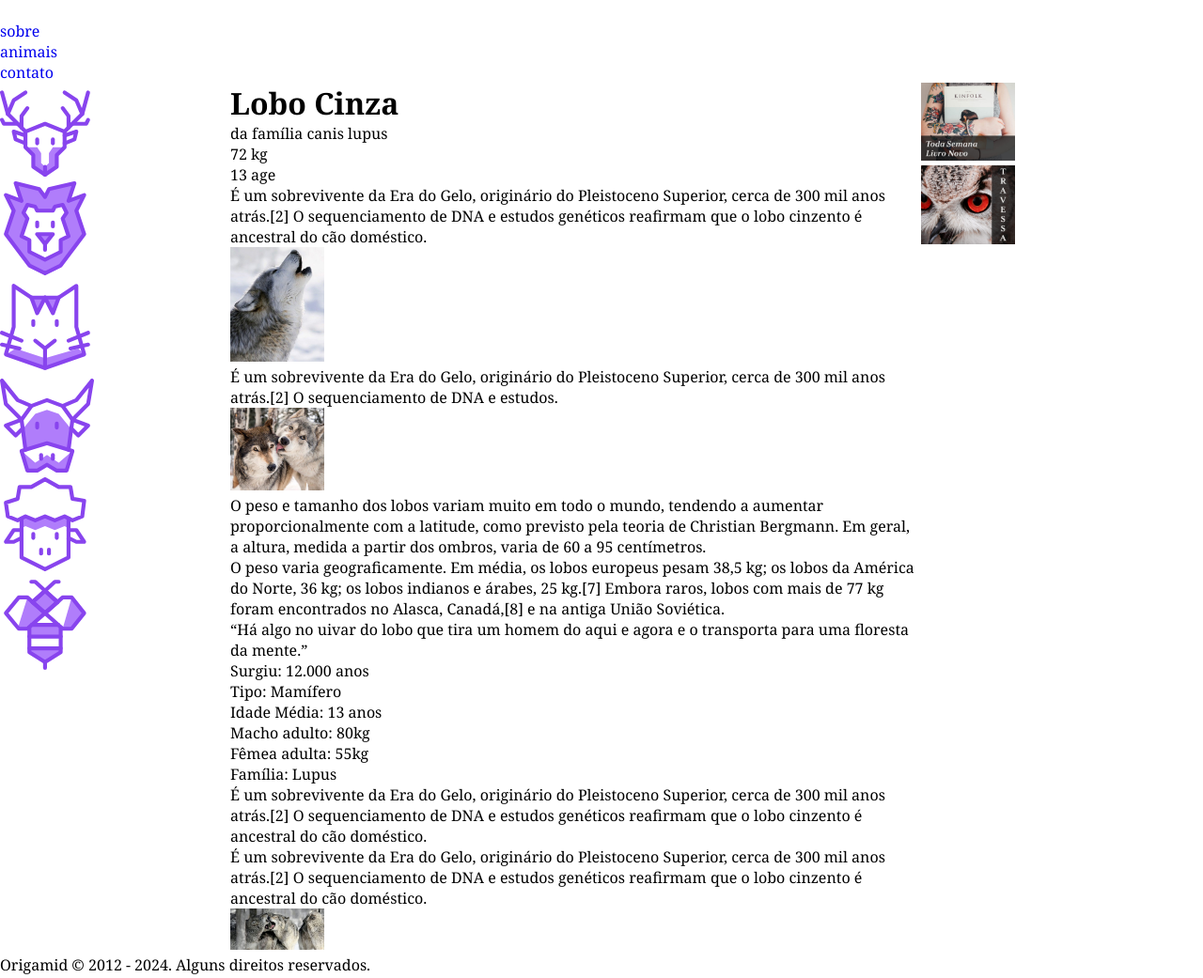
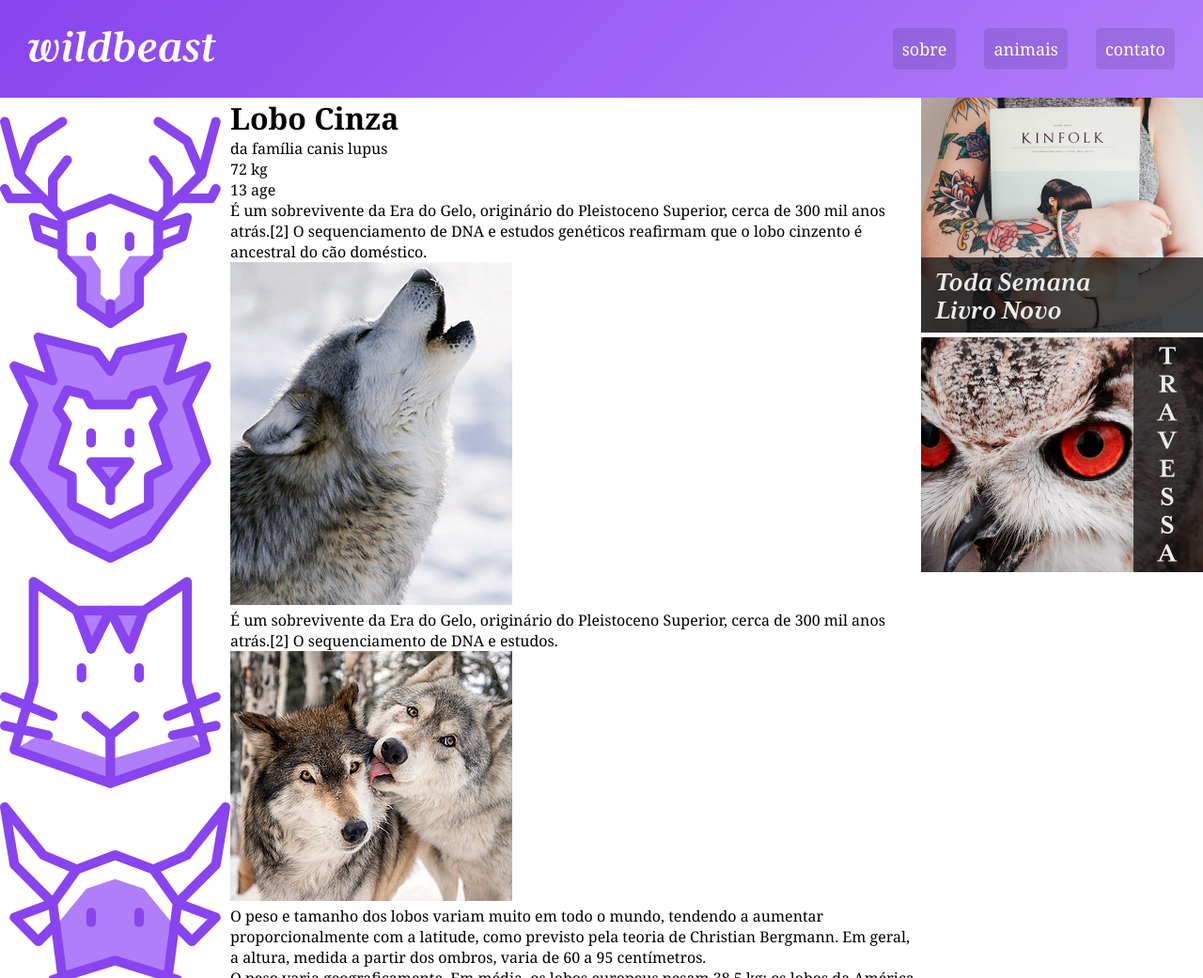
Before and after one commit to mtheusmr/wildbeast-origamid, a plain HTML site: page index.html in a window 1280 px wide. Shown: the top 1041 px of the page at 94% size. Drawn offline with Linux system fonts and the light colour scheme.

Commit message:
estilizando header

```diff
--- a/css/style.css
+++ b/css/style.css
@@ -16,7 +16,7 @@ a {
 }
 
 img {
-    max-width: 100px;
+    max-width: 100%;
 }
 
 .estrutura {
@@ -31,6 +31,38 @@ img {
 
 .header {
     grid-area: header;
+    background: linear-gradient(135deg, #8844ee, #B07DFB);
+    padding: 30px;
+    display: grid;
+    grid-template-columns: 1fr auto;
+    align-items: center;
+}
+
+.logo {
+    max-width: 200px;
+}
+
+.header nav ul {
+    display: flex;
+    flex-wrap: wrap;
+}
+
+.header nav a {
+    display: block;
+    padding: 10px;
+    color: white;
+    font-size: 1.125em;
+    background: rgba(0, 0, 0, .1);
+    border-radius: 5px;
+    transition: 0.2s;
+}
+
+.header nav a:hover {
+    background: rgba(0, 0, 0, .5);
+}
+
+.header li + li {
+    margin-left: 30px;
 }
 
 .sidenav {
```
